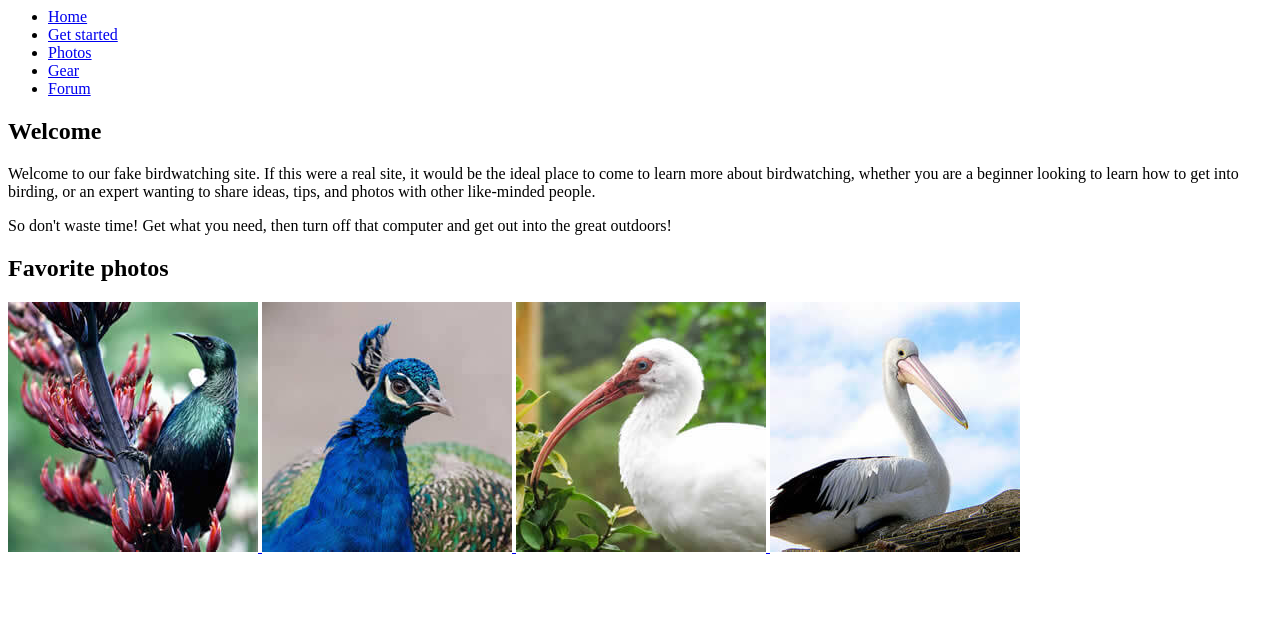
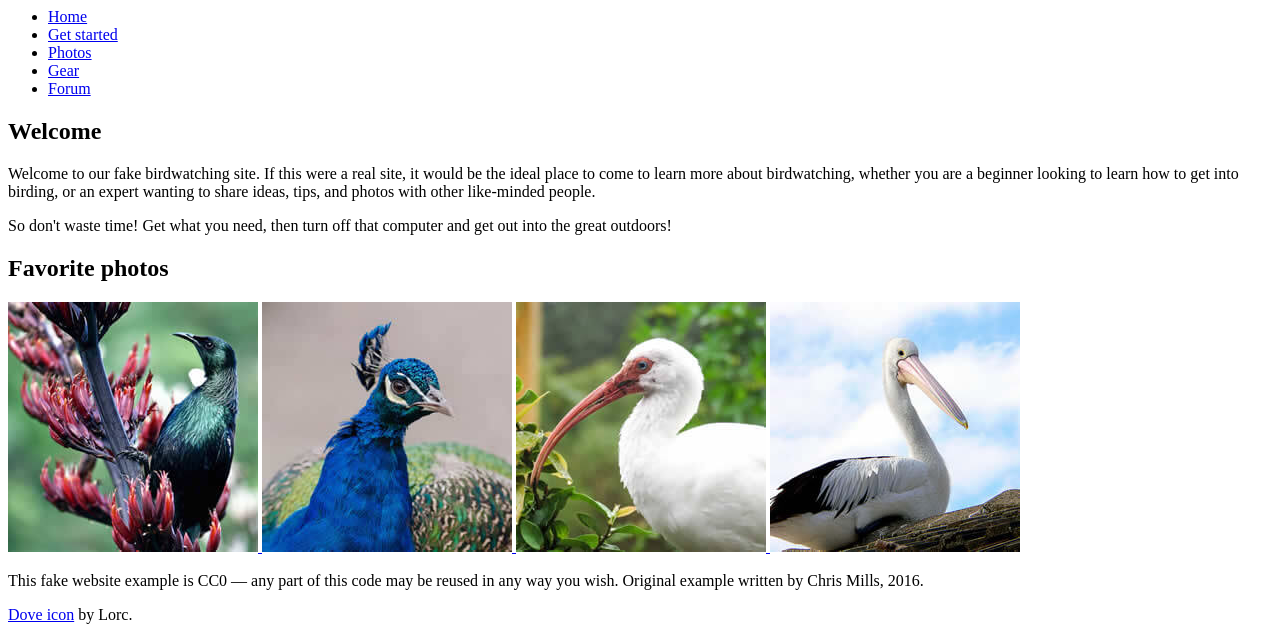
Before and after one commit to amshu-design/amshika.github.io, a plain HTML site: page index.html in a window 1280 px wide. Shown: the part 343-983 px from the top of the page. Before the commit the page ends 907 px from the top, so only its background shows below. Drawn offline with Linux system fonts and the light colour scheme.

Commit message:
added footer

```diff
--- a/index.html
+++ b/index.html
@@ -74,5 +74,17 @@
       </aside>
 
     </main>
+    <footer>
+      <p>
+        This fake website example is CC0 — any part of this code may be reused
+        in any way you wish. Original example written by Chris Mills, 2016.
+      </p>
+
+      <p>
+        <a href="http://game-icons.net/lorc/originals/dove.html">Dove icon</a>
+        by Lorc.
+      </p>
+    </footer>
+
   </body>
 </html>
```
